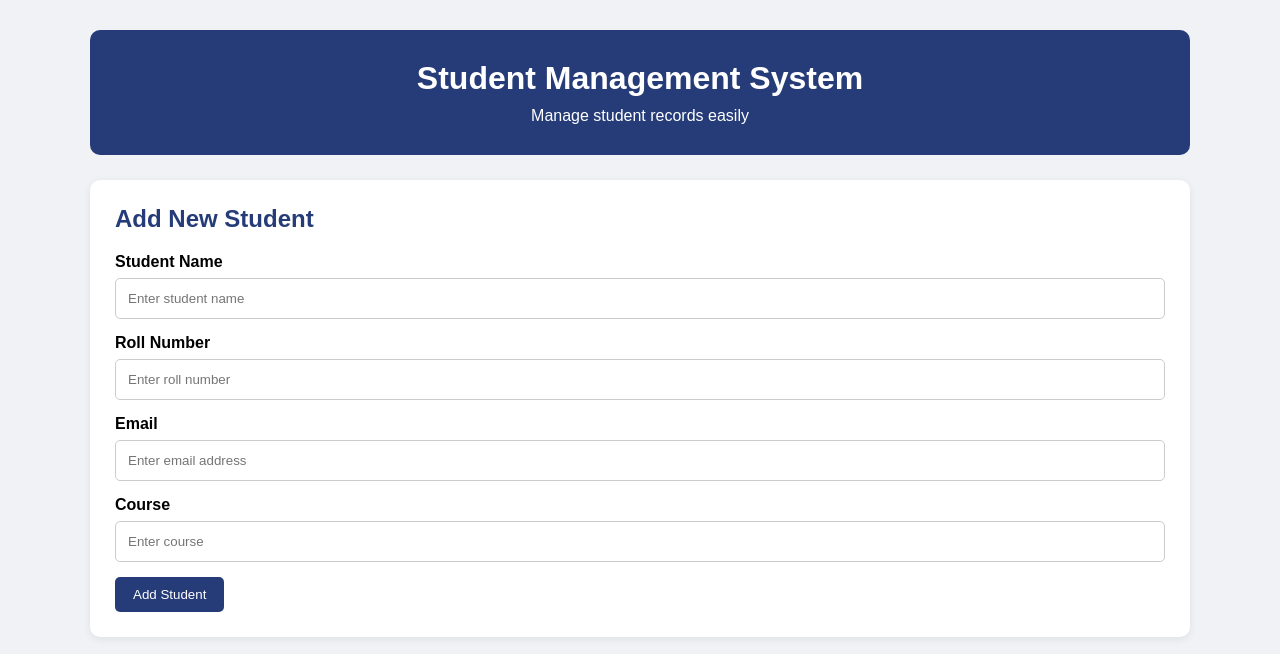
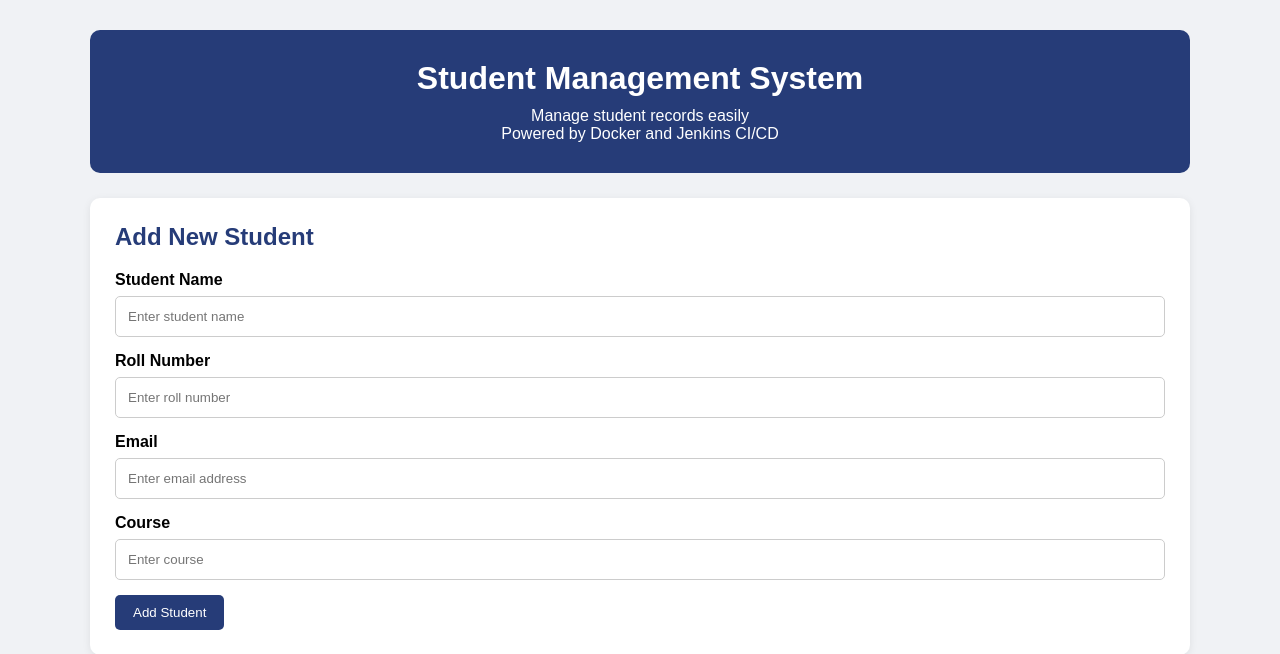
Before and after one commit to dosomething11256-rgb/Student-Management-System, a Flask app: page / in a window 1280 px wide. Shown: the top 654 px of the page. Run offline with Flask 3, Linux system fonts and the light colour scheme; data that the repository does not hold is empty.

Commit message:
Update dashboard with Docker and Jenkins text

```diff
--- a/templates/index.html
+++ b/templates/index.html
@@ -14,6 +14,7 @@
         <header>
             <h1>Student Management System</h1>
             <p>Manage student records easily</p>
+            <p>Powered by Docker and Jenkins CI/CD</p>
         </header>
 
         {% with messages = get_flashed_messages() %}
```
